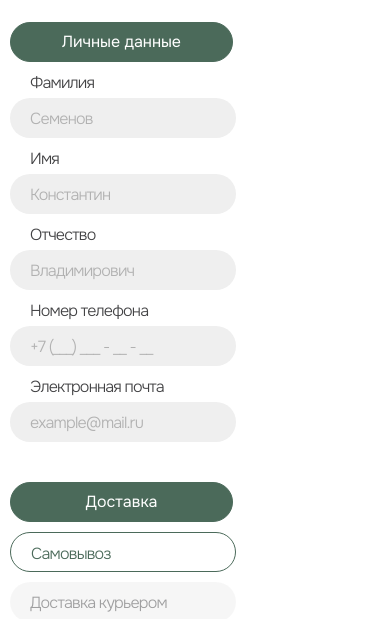
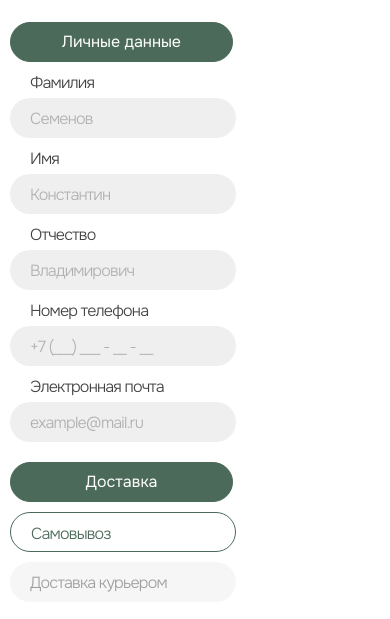
Before and after one commit to yulinue/thing, a plain HTML site: page order.html in a window 390 px wide. Shown: the part 150-769 px from the top of the page. Drawn offline with nearby package versions, Linux system fonts and the light colour scheme.

Commit message:
order form gap

```diff
--- a/scss/main.scss
+++ b/scss/main.scss
@@ -2974,6 +2974,10 @@ footer{
   @include flex-col;
   gap: 40px;
   max-width: 700px;
+
+  @media (max-width:600px){
+    gap: 20px;
+  }
 }
 
 .section {
```
Also changed, not shown: css/main.css, 1 other file.
